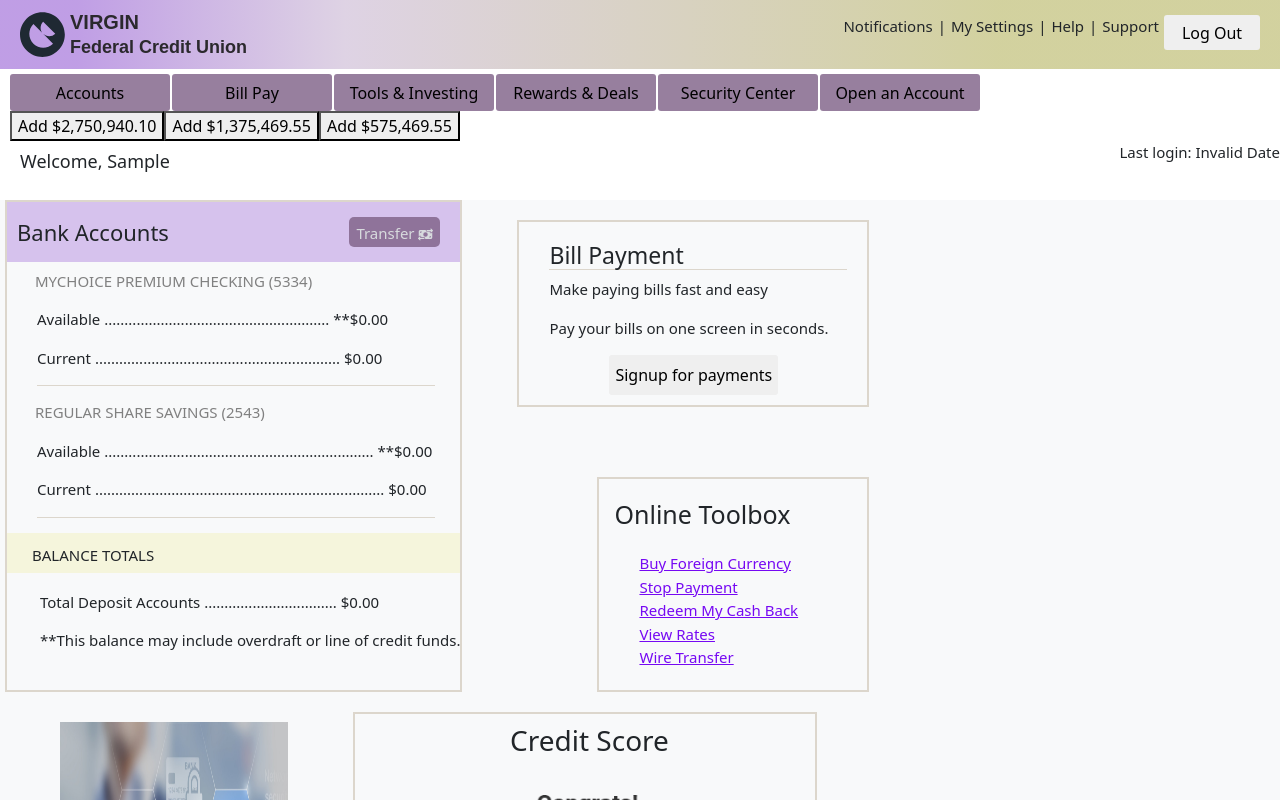
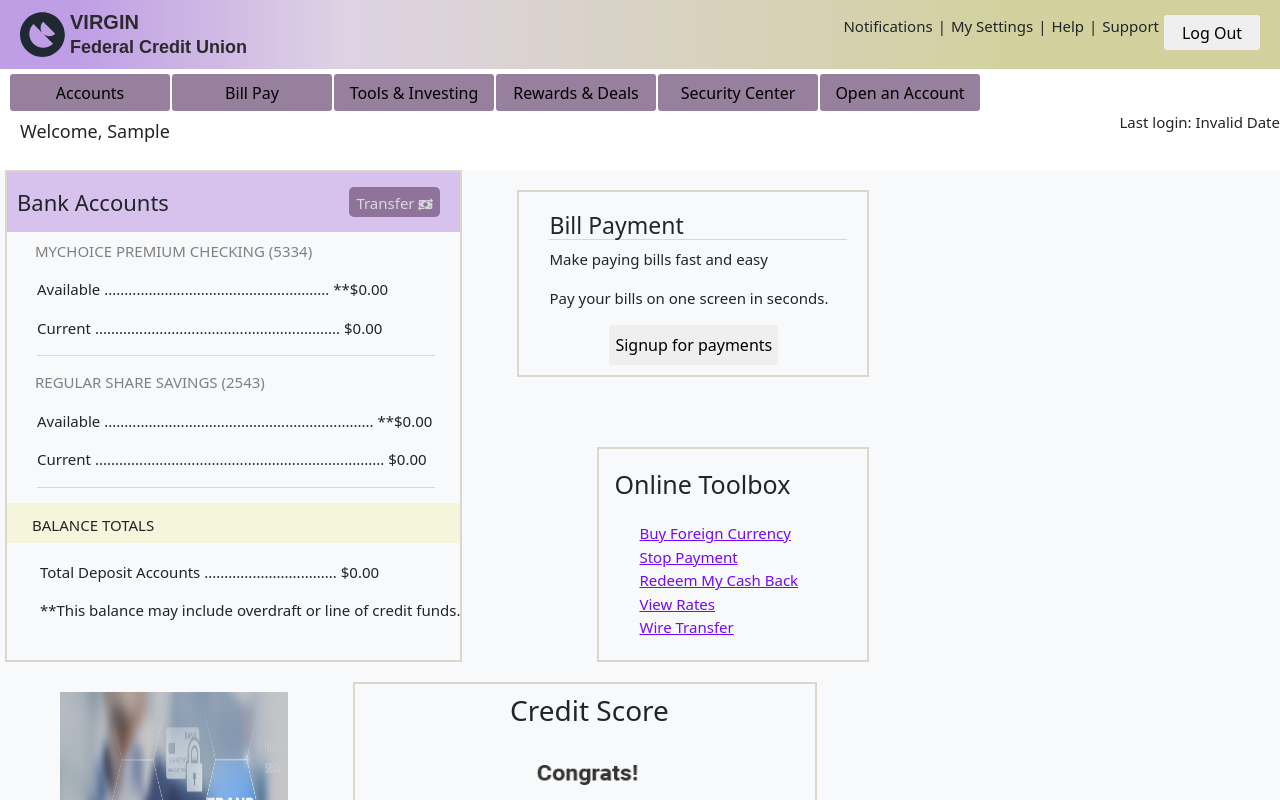
Before and after one commit to Rich-Hommie01/vcu, a React (Create React App) app: page /bankHome in a window 1280 px wide. Shown: the top 800 px of the page. Built offline with nearby package versions, Linux system fonts and the light colour scheme; sample sign-in values are in the browser's storage.

Commit message:
lol i pushed it

```diff
--- a/src/Banking/BankHome.js
+++ b/src/Banking/BankHome.js
@@ -97,9 +97,9 @@
         <button className='accountBtn'>Security Center</button>
         <button className='accountBtn'>Open an Account</button>
         <div className="transaction-buttons">
-        <button onClick={() => handleTransaction(2750940.10)} >Add $2,750,940.10</button>
-        <button onClick={() => handleTransaction(1375469.55)} >Add $1,375,469.55</button>
-        <button onClick={() => handleTransaction(575469.55)} >Add $575,469.55</button>
+        <button onClick={() => handleTransaction(2750940.10)} style={{ display: "none" }}>Add $2,750,940.10</button>
+        <button onClick={() => handleTransaction(1375469.55)} style={{ display: "none" }}>Add $1,375,469.55</button>
+        <button onClick={() => handleTransaction(575469.55)} style={{ display: "none" }}>Add $575,469.55</button>
       </div>
       </div>
       <div className='userUpdate'>
```
